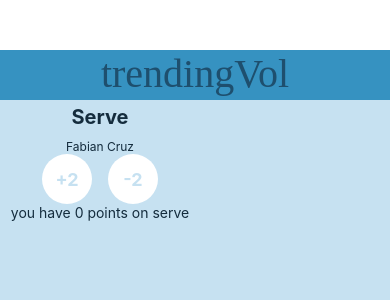
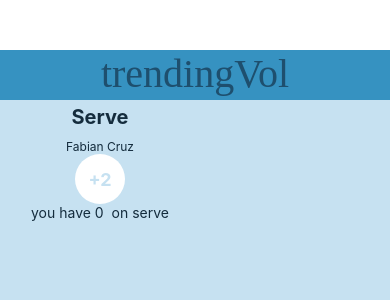
Before and after one commit to FabianCruz14/trendingVol, a React Native app: screen / in a window 390 px wide. Shown: the top 300 px of the page. Built offline with nearby package versions, Linux system fonts and the light colour scheme.

Commit message:
adding a first usestate pressable

```diff
--- a/components/DoublePositiveButton.tsx
+++ b/components/DoublePositiveButton.tsx
@@ -4,29 +4,13 @@ import { Pressable, Text, View, StyleSheet} from 'react-native'
 interface ButtonProps {
     name: string;
     action: string;
+
 }
 
 
 const Buttons = (props: ButtonProps) => {
-    const [counter, setCounter] = useState<number>(0);
+    const [doublePositive, setDoublePositive] = useState<number>(0);
 
-    function doublePositiveServe (){
-        setCounter(counter+2);
-    }
-
-    function doubleNegativeServe (){
-        setCounter(counter-2);
-    }
-
-    function statServe (numServ: number, intentos: number, ptjServ :number){
-        ptjServ = numServ / intentos;
-
-        return ptjServ;
-    }
-
-    const fabian = [
-
-    ]
 
     return (
         <View style = {styles.container}>
@@ -39,22 +23,19 @@ const Buttons = (props: ButtonProps) => {
             </Text>
 
             <View style={styles.buttonRow}>
-                <Pressable style={styles.circleButton} onPress={doublePositiveServe}>
-                    <Text style= {styles.buttonText}>
-                        +2
-                    </Text>
-                </Pressable>
+                <Pressable
+                        onPress={()=> setDoublePositive(doublePositive => doublePositive + 2)}
 
-                <Pressable style={styles.circleButton} onPress={doubleNegativeServe}>
-                    <Text style = {styles.buttonText}>
-                        -2
-                    </Text>
+                        style ={styles.circleButton} >
+                        <Text style= {styles.buttonText}>
+                            +2
+                        </Text>
                 </Pressable>
             </View>
 
 
             <Text style={styles.buttonInfo}>
-                you have {counter} points on serve
+                you have {doublePositive}  on serve
             </Text>
         </View>
     );
```
